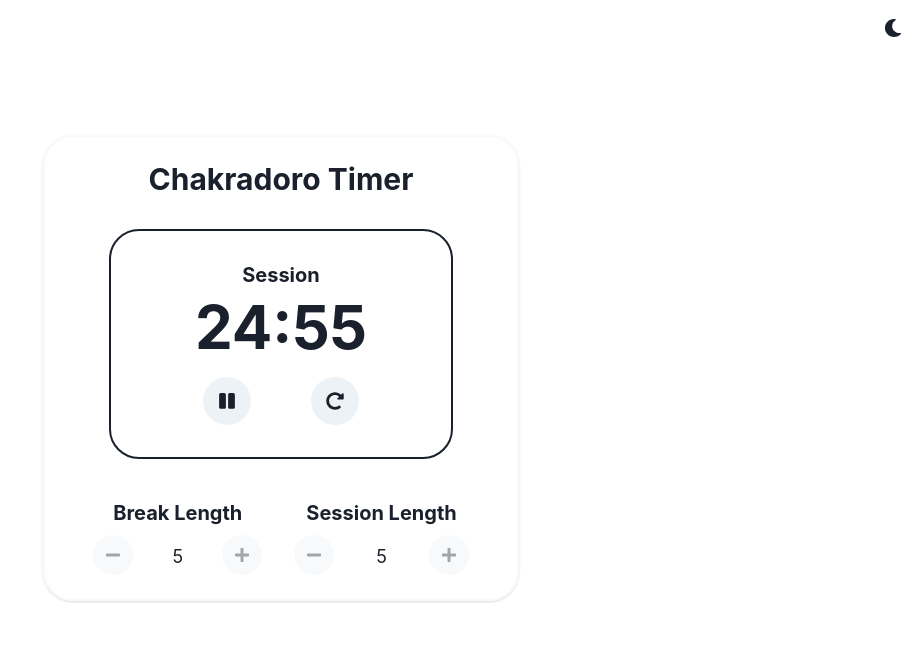
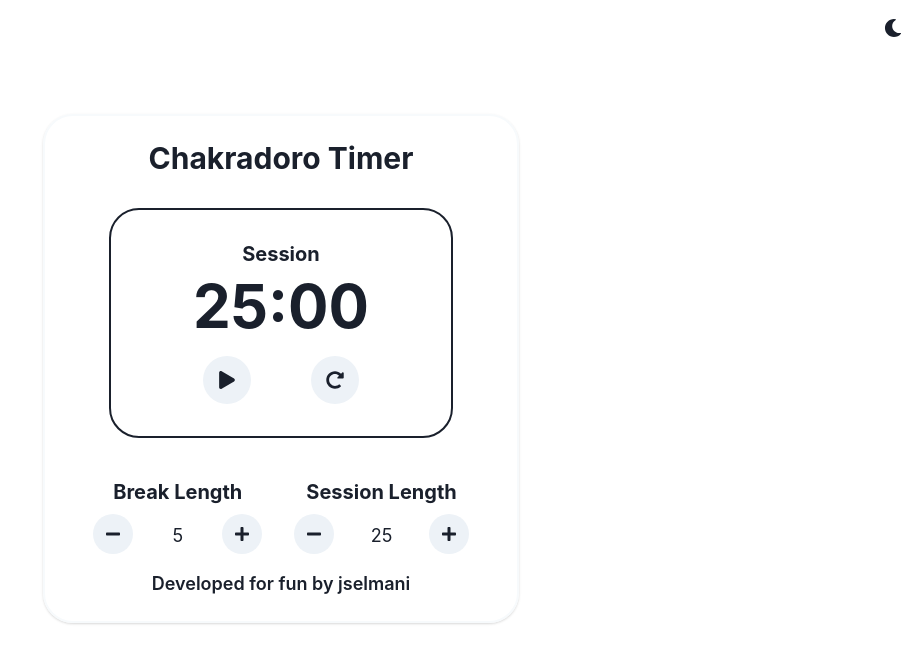
Before and after one commit to jselmani/chakradoro, a React (Create React App) app: page / in a window 1280 px wide. Shown: the top 662 px of the page, without its empty margins (359-1280 px from the left). Built offline with nearby package versions, Linux system fonts and the light colour scheme.

Commit message:
Fixed a reducer bug, refactored code in TimerControls component, and added the Credit and SessionControls components

```diff
--- a/src/App.js
+++ b/src/App.js
@@ -8,8 +8,9 @@ import {
 import ColorModeSwitcher from './components/ColorModeSwitcher/ColorModeSwitcher.component';
 import DataContainer from './components/DataContainer/DataContainer.component';
 import Timer from './components/Timer/Timer.component';
+import Credit from './components/Credit/Credit.component';
 
-function App() {
+const App = () => {
   return (
     <ChakraProvider theme={theme}>
       <Flex flexDirection="row" justifyContent="flex-end">
@@ -18,6 +19,7 @@ function App() {
       <Flex flexDirection="column" justifyContent="center" alignItems="center" minH="80vh">
         <DataContainer>
           <Timer />
+          <Credit />
         </DataContainer>
       </Flex>
     </ChakraProvider>
--- /dev/null
+++ b/src/components/Credit/Credit.component.jsx
@@ -0,0 +1,20 @@
+import { Box, Link, Text } from "@chakra-ui/react";
+import { useStateValue } from "../../contexts/stateProvider";
+
+const Credit = () => {
+
+    const [{ githubUsername, githubUrl }] = useStateValue();
+
+    return (
+        <Box pt="1em">
+            <Text fontSize="lg" fontWeight="semibold">
+                Developed for fun by{' '}
+                <Link href={githubUrl} isExternal>
+                    {githubUsername}
+                </Link>
+            </Text>
+        </Box>
+    );
+};
+
+export default Credit;
--- /dev/null
+++ b/src/components/SessionControls/SessionControls.component.jsx
@@ -0,0 +1,53 @@
+import { Fragment } from 'react';
+import { Flex, IconButton, Text } from '@chakra-ui/react';
+import { FaMinus, FaPlus } from 'react-icons/fa';
+
+import { useStateValue } from '../../contexts/stateProvider';
+import { actionTypes } from '../../reducer/reducer';
+
+const SessionControls = () => {
+    const [{ sessionValue, isBusy }] = useStateValue();
+    const [state, dispatch] = useStateValue();
+
+    const handleIncrease = () => {
+        dispatch({
+            ...state,
+            type: actionTypes.INCREASE_SESSION_VALUE,
+            sessionValue: sessionValue + 1,
+            timerValue: (sessionValue + 1) * 60
+        });
+    };
+
+    const handleDecrease = () => {
+        dispatch({
+            ...state,
+            type: actionTypes.DECREASE_SESSION_VALUE,
+            sessionValue: sessionValue - 1,
+            timerValue: (sessionValue - 1) * 60
+        });
+    };
+
+    return (
+        <Fragment>
+            <Flex flexDirection="row" justifyContent="space-between" alignItems="baseline">
+                <IconButton
+                    size="md"
+                    isRound
+                    onClick={handleDecrease}
+                    isDisabled={isBusy || sessionValue <= 1}
+                    icon={<FaMinus />}
+                />
+                <Text fontSize="lg">{ sessionValue }</Text>
+                <IconButton
+                    size="md"
+                    isRound
+                    onClick={handleIncrease}
+                    isDisabled={isBusy || sessionValue > 59}
+                    icon={<FaPlus />}
+                />
+            </Flex>
+        </Fragment>
+    );
+};
+
+export default SessionControls;
--- a/src/components/Timer/Timer.component.jsx
+++ b/src/components/Timer/Timer.component.jsx
@@ -4,6 +4,7 @@ import { Fragment } from 'react';
 import { useStateValue } from '../../contexts/stateProvider';
 import { useTimer } from '../../hooks/useTimer';
 import BreakControls from '../BreakControls/BreakControls.component';
+import SessionControls from '../SessionControls/SessionControls.component';
 import TimerControls from '../TimerControls/TimerControls.component';
 import Title from '../Title/Title.component';
 
@@ -27,7 +28,7 @@ const Timer = () => {
                 </Box>
                 <Box mx="1em">
                     <Title size="md" text="Session Length" paddingX=".6em" paddingY=".5em"/>
-                    <BreakControls />
+                    <SessionControls />
                 </Box>
             </Flex>
         </Fragment>
--- a/src/components/TimerControls/TimerControls.component.jsx
+++ b/src/components/TimerControls/TimerControls.component.jsx
@@ -18,6 +18,14 @@ const TimerControls = () => {
     const notificationUrl = 'https://www.soundjay.com/misc/sounds/bell-ringing-04.mp3';
     const notificationRef = useRef();
 
+    const handlePauseAndPlay = () => {
+        dispatch({
+            ...state,
+            type: actionTypes.TOGGLE_BUSY,
+            isBusy: !state.isBusy
+        });
+    };
+
     const handleReset = () => {
         dispatch({
             ...state,
@@ -33,8 +41,9 @@ const TimerControls = () => {
             type: actionTypes.START_TIMER,
             timerValue: timerValue - 1
         });
-        if(timerValue === 0) notificationRef.current.play();
-        if(timerValue < 0) {
+
+        if(timerValue === 0) {
+            notificationRef.current.play();
             if(timerLabel === 'Session') {
                 dispatch({
                     ...state,
@@ -59,14 +68,6 @@ const TimerControls = () => {
                 });
             }
         }
-    };
-
-    const handlePauseAndPlay = () => {
-        dispatch({
-            ...state,
-            type: actionTypes.TOGGLE_BUSY,
-            isBusy: !state.isBusy
-        });
     };
 
     useEffect(() => {
--- a/src/reducer/reducer.js
+++ b/src/reducer/reducer.js
@@ -3,7 +3,7 @@ export const initialState = {
     githubUsername: 'jselmani',
     githubUrl: 'https://github.com/jselmani',
     timerLabel: 'Session',
-    isBusy: 'false',
+    isBusy: false,
     breakValue: 5,
     sessionValue: 25,
     timerValue: 1500 // 25 * 60 to give value in seconds
@@ -23,17 +23,17 @@ export const actionTypes = {
 
 const reducer = (state = initialState, action) => {
     switch(action.type){
+        case actionTypes.RESET_TIMER:
+            return initialState;
         case actionTypes.START_TIMER:
             return {
                 ...state,
                 timerValue: action.timerValue
             };
-        case actionTypes.RESET_TIMER:
-            return initialState;
         case actionTypes.TOGGLE_TIMER_LABEL:
             return {
                 ...state,
-                timerLabel: actionTypes.timerLabel
+                timerLabel: action.timerLabel
             };
         case actionTypes.TOGGLE_BUSY:
             return {
@@ -50,7 +50,8 @@ const reducer = (state = initialState, action) => {
         case actionTypes.DECREASE_SESSION_VALUE:
             return {
                 ...state,
-                sessionValue: action.sessionValue
+                sessionValue: action.sessionValue,
+                timerValue: action.timerValue
             };
         case actionTypes.SET_PROJECT_NAME:
             return {
```
